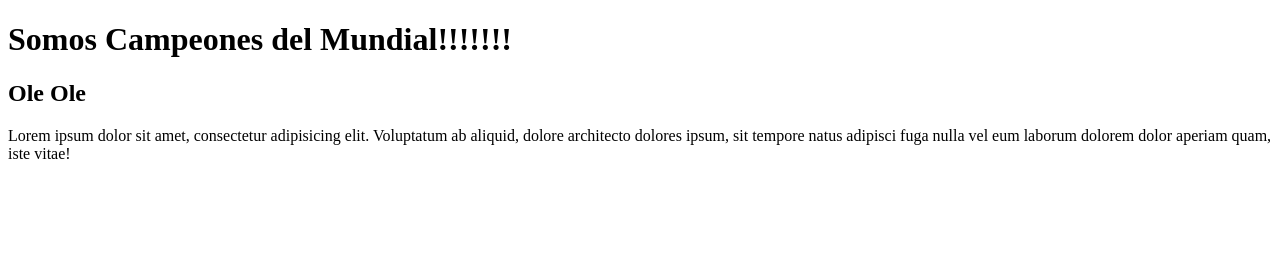
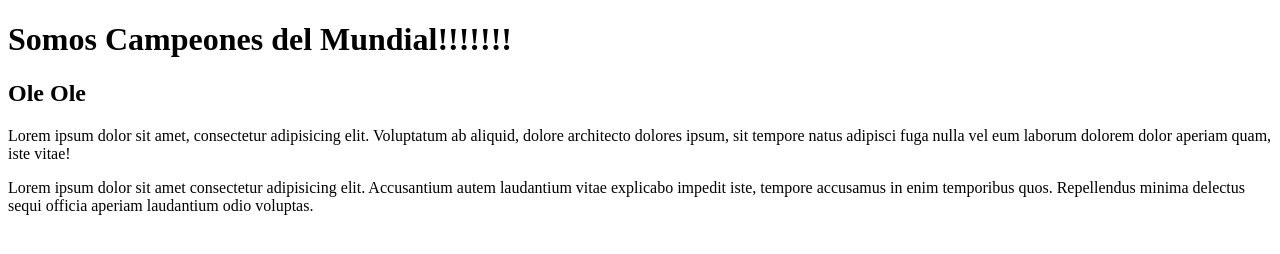
Before and after one commit to daniboasampaio/proyectoRama, a plain HTML site: page index.html in a window 1280 px wide. Drawn offline with Linux system fonts and the light colour scheme.

Commit message:
segundo cambio index, desde  ramaSegunda

```diff
--- a/index.html
+++ b/index.html
@@ -9,5 +9,6 @@
     <h1>Somos Campeones del Mundial!!!!!!!</h1>
     <h2>Ole Ole</h2>
     <p>Lorem ipsum dolor sit amet, consectetur adipisicing elit. Voluptatum ab aliquid, dolore architecto dolores ipsum, sit tempore natus adipisci fuga nulla vel eum laborum dolorem dolor aperiam quam, iste vitae!</p>
+    <p>Lorem ipsum dolor sit amet consectetur adipisicing elit. Accusantium autem laudantium vitae explicabo impedit iste, tempore accusamus in enim temporibus quos. Repellendus minima delectus sequi officia aperiam laudantium odio voluptas.</p>
 </body>
 </html>
```
